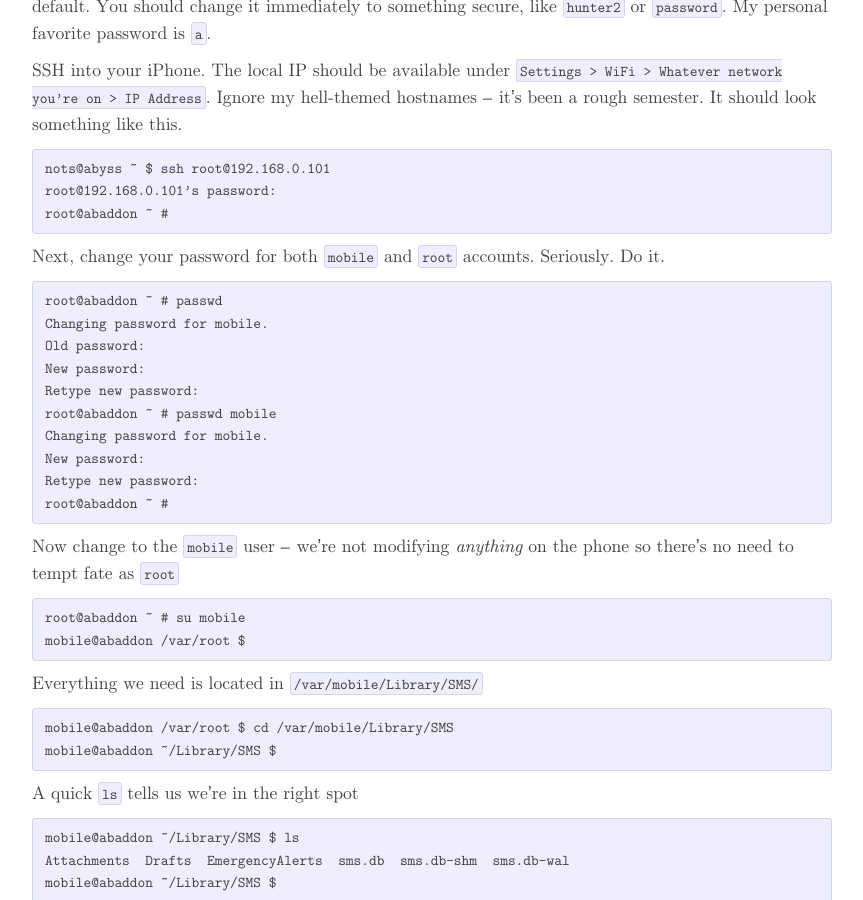
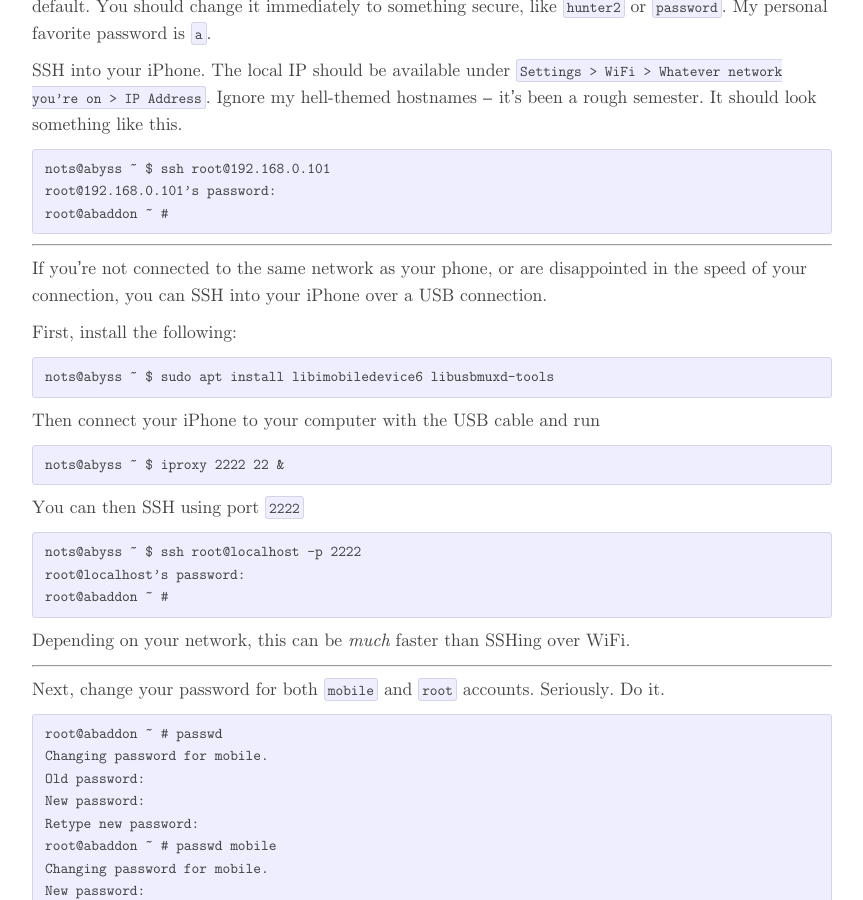
Before and after one commit to Notgnoshi/notgnoshi.github.io, a Jekyll site: the page built from _posts/2016-11-26-iphone-sms-db.md, in a window 1280 px wide and 900 px high, scrolled down 364 px. Shown: the whole window, without its empty margins (208-1071 px from the left). Built offline with Jekyll 4.4.1, drawn with Linux system fonts in a browser that asks for light colours.

Commit message:
added section on how to SSH over USB connection

````diff
--- a/_posts/2016-11-26-iphone-sms-db.md
+++ b/_posts/2016-11-26-iphone-sms-db.md
@@ -18,6 +18,34 @@ nots@abyss ~ $ ssh root@192.168.0.101
 root@192.168.0.101's password:
 root@abaddon ~ #
 ```
+
+---
+
+If you're not connected to the same network as your phone, or are disappointed in the speed of your connection, you can SSH into your iPhone over a USB connection.
+
+First, install the following:
+
+```
+nots@abyss ~ $ sudo apt install libimobiledevice6 libusbmuxd-tools
+```
+
+Then connect your iPhone to your computer with the USB cable and run
+
+```
+nots@abyss ~ $ iproxy 2222 22 &
+```
+
+You can then SSH using port `2222`
+
+```
+nots@abyss ~ $ ssh root@localhost -p 2222
+root@localhost's password:
+root@abaddon ~ #
+```
+
+Depending on your network, this can be *much* faster than SSHing over WiFi.
+
+---
 
 Next, change your password for both `mobile` and `root` accounts. Seriously. Do it.
 
````
